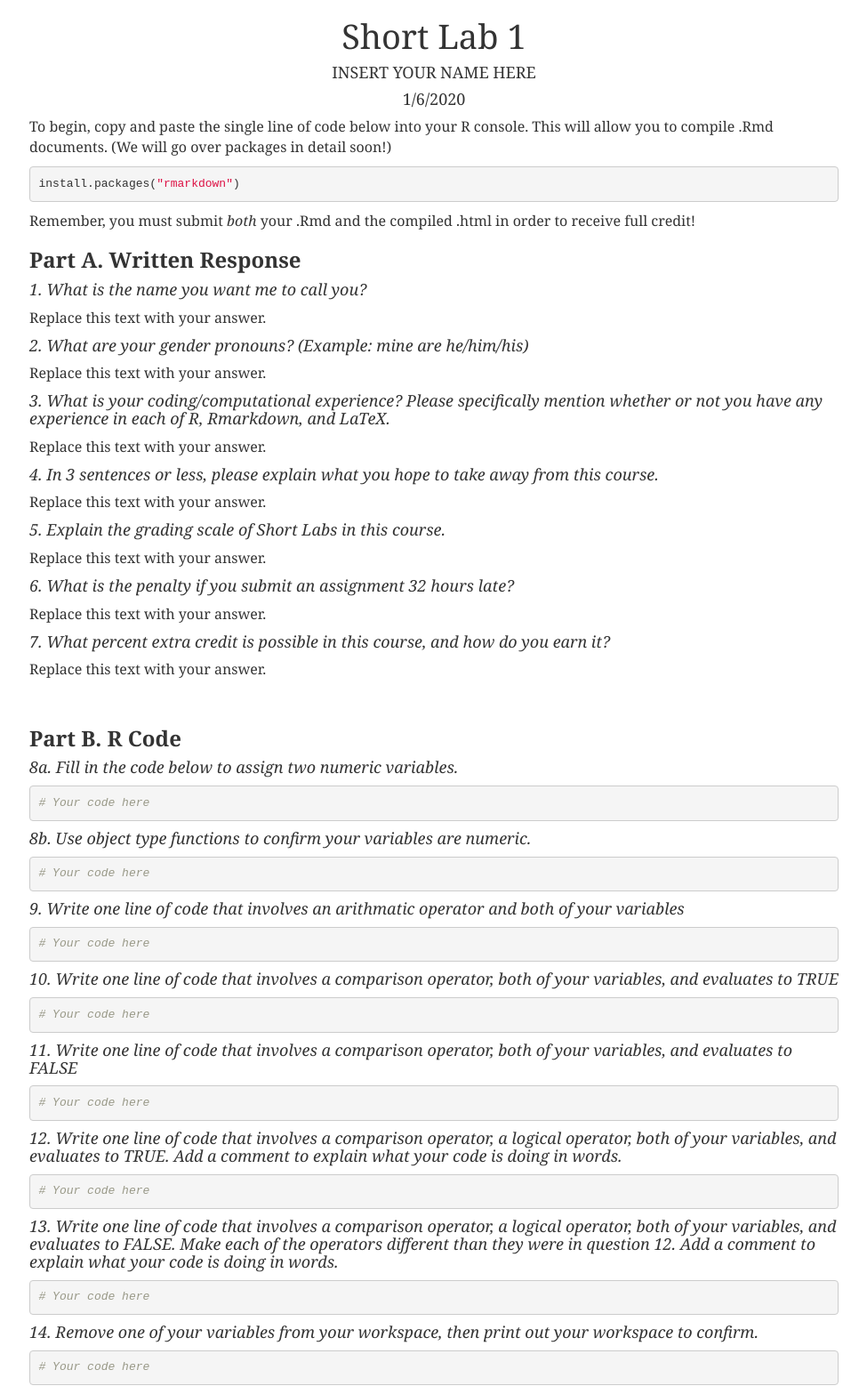
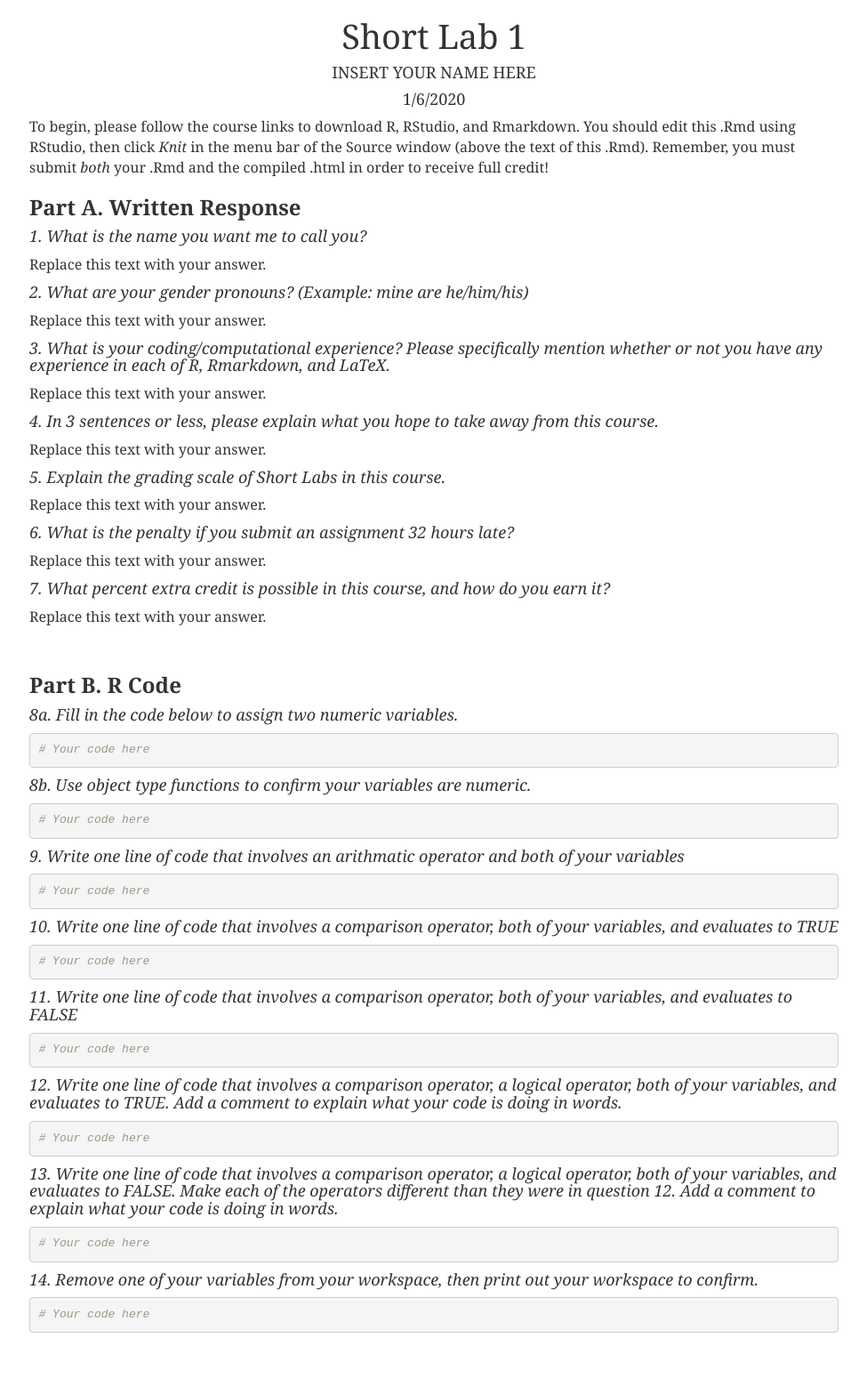
Before and after one commit to bryandmartin/STAT302, a Jekyll site: the page docs/ShortLabs/shortlab1/shortlab1.html, which Jekyll copies as it is, in a window 1280 px wide. Shown: the whole page at 89% size, without its empty margins (152-1127 px from the left). Built offline with Jekyll 4.4.1, drawn with Linux system fonts in a browser that asks for light colours; after the commit the page ends 1508 px from its top, so only the background shows below that.

Commit message:
Tweak intro instructions

```diff
--- a/docs/ShortLabs/shortlab1/shortlab1.html
+++ b/docs/ShortLabs/shortlab1/shortlab1.html
@@ -390,9 +390,7 @@ h4.date {
 }
 </style>
 <!--- Begin here! Fill in text and R code for each of these questions. --->
-<p>To begin, copy and paste the single line of code below into your R console. This will allow you to compile .Rmd documents. (We will go over packages in detail soon!)</p>
-<pre class="r"><code>install.packages(&quot;rmarkdown&quot;)</code></pre>
-<p>Remember, you must submit <em>both</em> your .Rmd and the compiled .html in order to receive full credit!</p>
+<p>To begin, please follow the course links to download R, RStudio, and Rmarkdown. You should edit this .Rmd using RStudio, then click <em>Knit</em> in the menu bar of the Source window (above the text of this .Rmd). Remember, you must submit <em>both</em> your .Rmd and the compiled .html in order to receive full credit!</p>
 <div id="part-a.-written-response" class="section level3">
 <h3><strong>Part A. Written Response</strong></h3>
 <div id="what-is-the-name-you-want-me-to-call-you" class="section level4">
```
Also changed, not shown: docs/ShortLabs/shortlab1/shortlab1.Rmd (+2 -7 lines).
